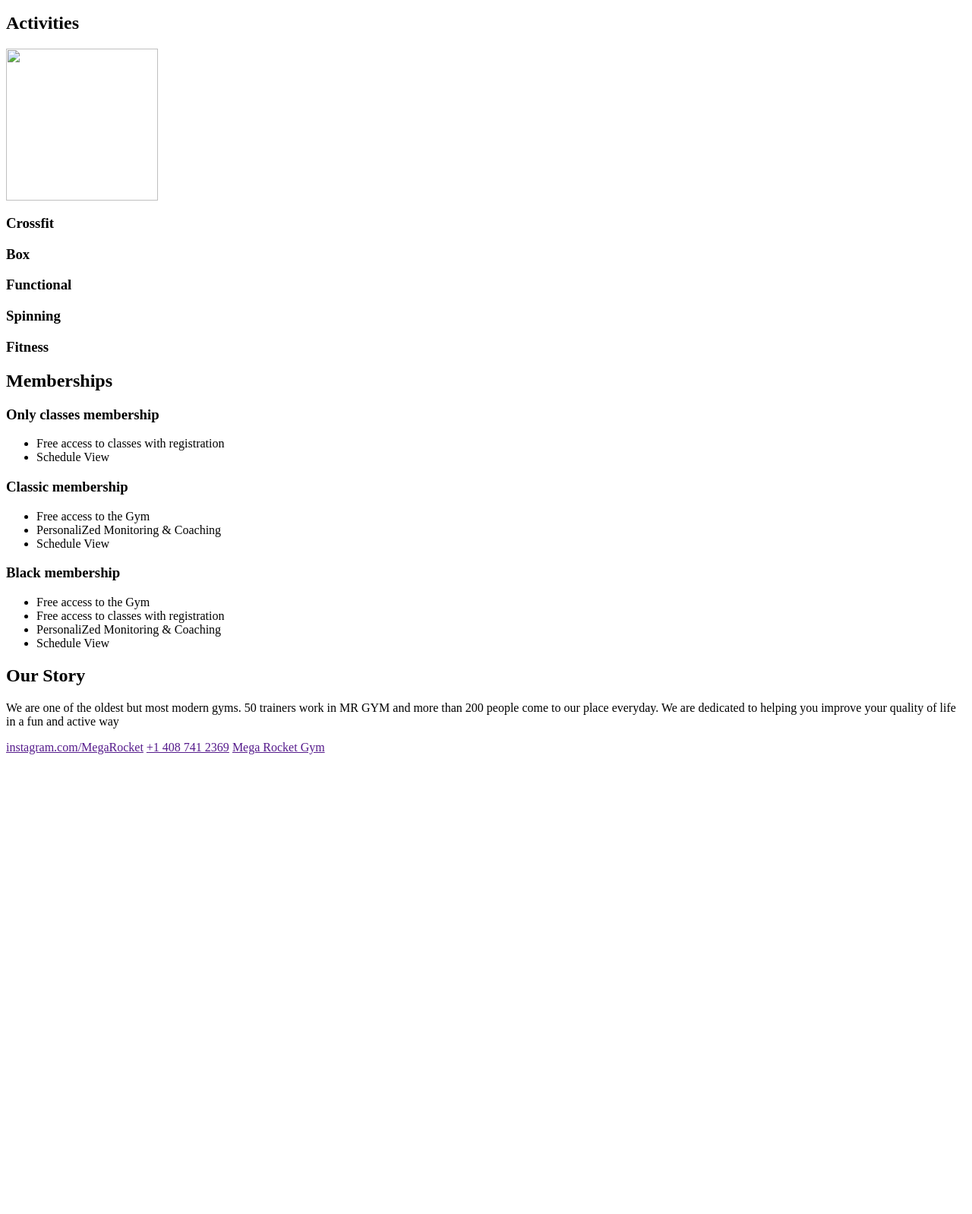
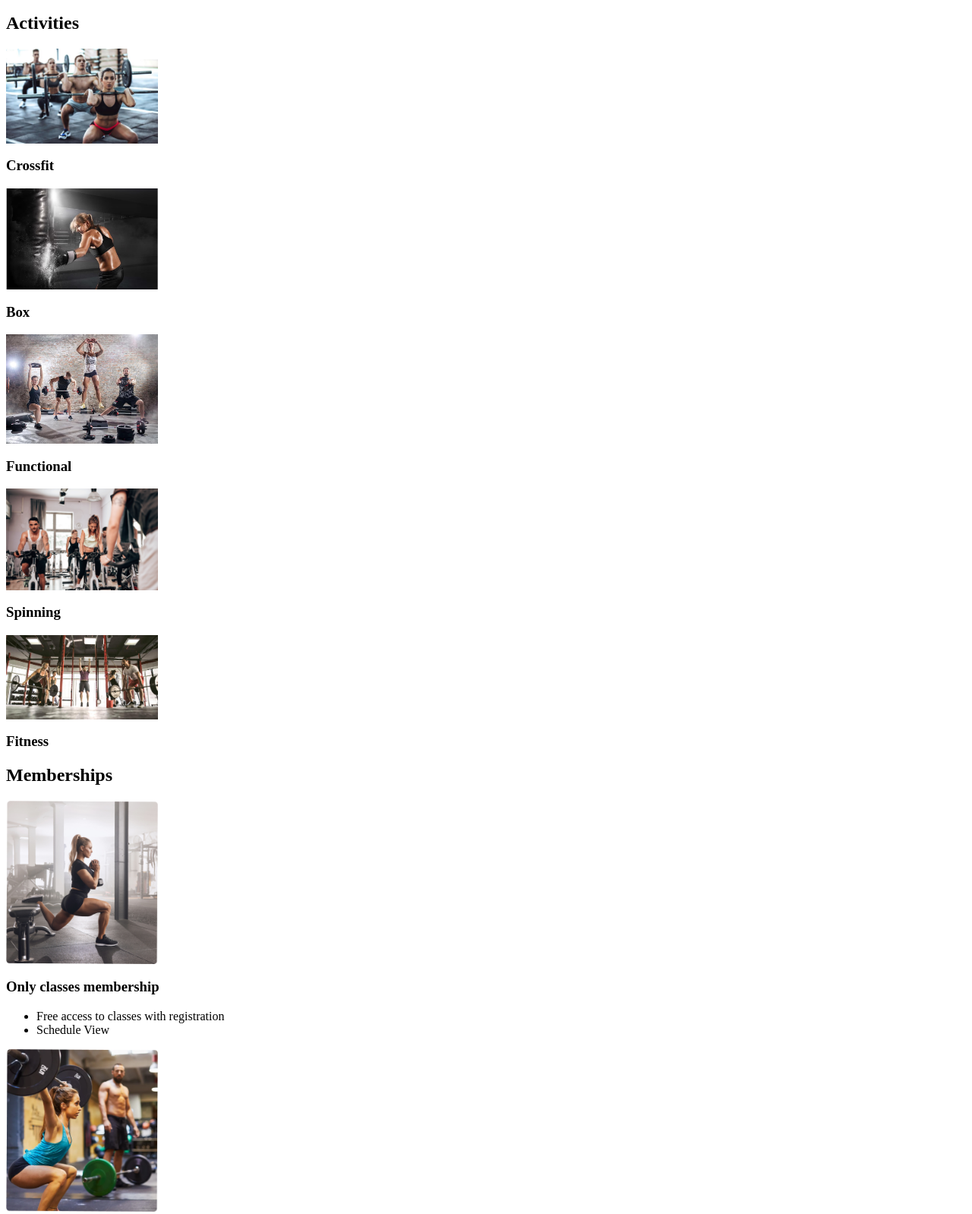
Before and after one commit to EstrellaGustavo/BaSP-M2023, a plain HTML site: page Week-02/index.html in a window 1280 px wide. Shown: the part 1838-3436 px from the top of the page at 76% size. Before the commit the page ends 2839 px from the top, so only its background shows below. Drawn offline with Linux system fonts and the light colour scheme.

Commit message:
finally social networks

```diff
--- a/Week-02/index.html
+++ b/Week-02/index.html
@@ -77,17 +77,30 @@
     <div>
         <h2>Activities</h2>
         <div>
-            <img src="16310868187831.jpg" width="200">
+            <img src="Crossfit.jpg" width="200">
             <h3>Crossfit</h3>
         </div>
+        <div>
+            <img src="box.jpg" width="200">
             <h3>Box</h3>
+        </div>
+        <div>
+            <img src="functional.jpg" width="200">
             <h3>Functional</h3>
+        </div>
+        <div>
+            <img src="Spinning.png" width="200">
             <h3>Spinning</h3>
+        </div>
+        <div>
+            <img src="123.jpg" width="200">
             <h3>Fitness</h3>
+        </div>
     </div>
     <div>
         <h2>Memberships</h2>
         <div>
+            <img src="as1.png" width="200">
             <h3>Only classes membership</h3>
             <ul>
                 <li>Free access to classes with registration</li>
@@ -95,6 +108,7 @@
             </ul>
         </div>
         <div>
+            <img src="as2.png" width="200">
             <h3>Classic membership</h3>
             <ul>
                 <li>Free access to the Gym</li>
@@ -103,6 +117,7 @@
             </ul>
         </div>
         <div>
+            <img src="as3.png" width="200">
             <h3>Black  membership</h3>
             <ul>
                 <li>Free access to the Gym</li>
@@ -118,8 +133,17 @@
     </div>
 </body>
 <footer>
+    <div>
+        <img src="in.png" width="200">
         <a href="">instagram.com/MegaRocket</a>
+    </div>
+    <div>
+        <img src="fc.png" width="200">
         <a href="">+1 408 741 2369</a>
+    </div>
+    <div>
+        <img src="wp.png" width="200">
         <a href="">Mega Rocket Gym</a>
+    </div>
 </footer>
 </html>
```
Also changed, not shown: Week-02/123.jpg (added), Week-02/Crossfit.jpg (added), Week-02/Spinning.png (added), Week-02/as1.png (added), Week-02/as2.png (added), Week-02/as3.png (added), Week-02/box.jpg (added), Week-02/fc.png (added), Week-02/functional.jpg (added), Week-02/in.png (added), Week-02/wp.png (added), 1 other file. Lines whose indentation alone changed are shown as unchanged.
